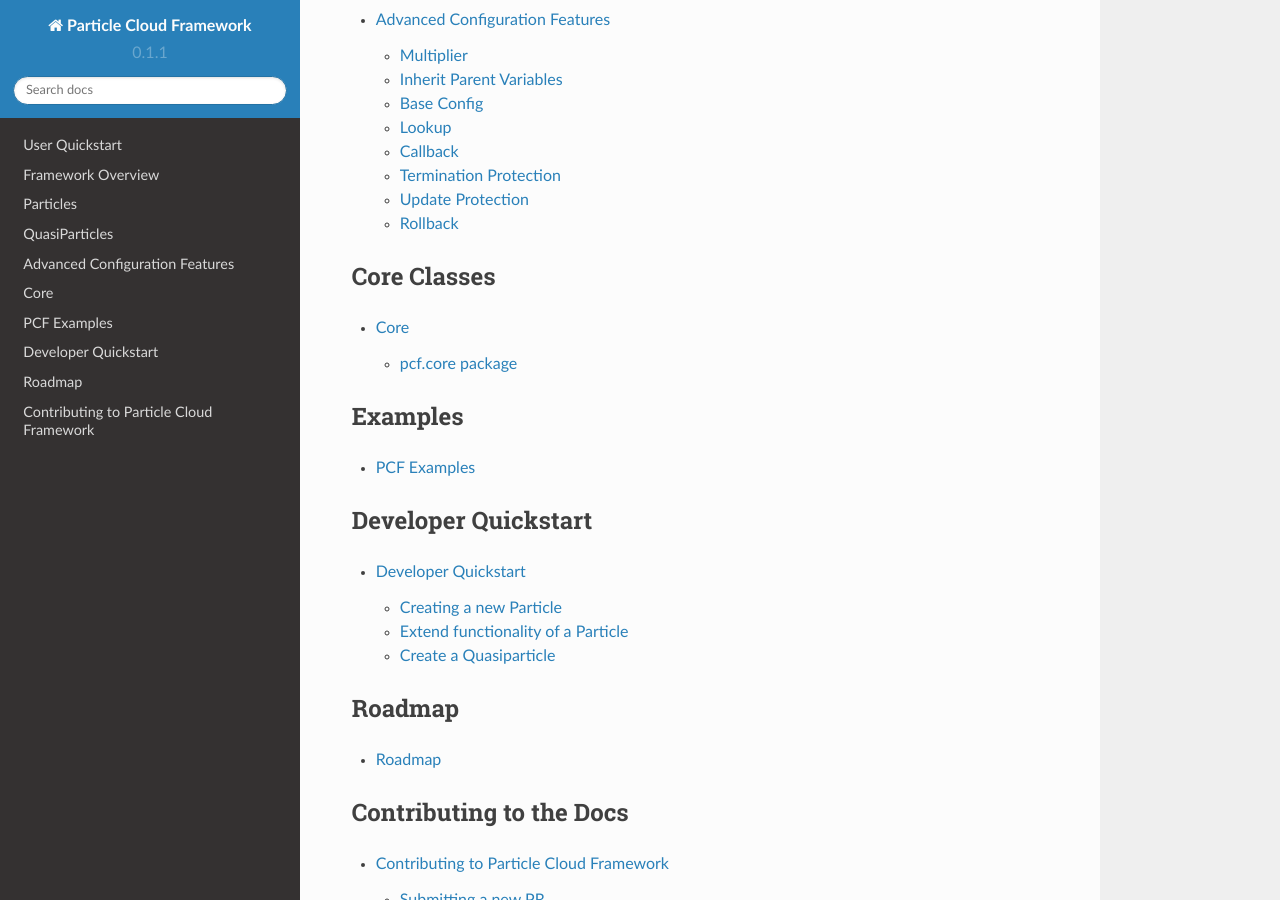
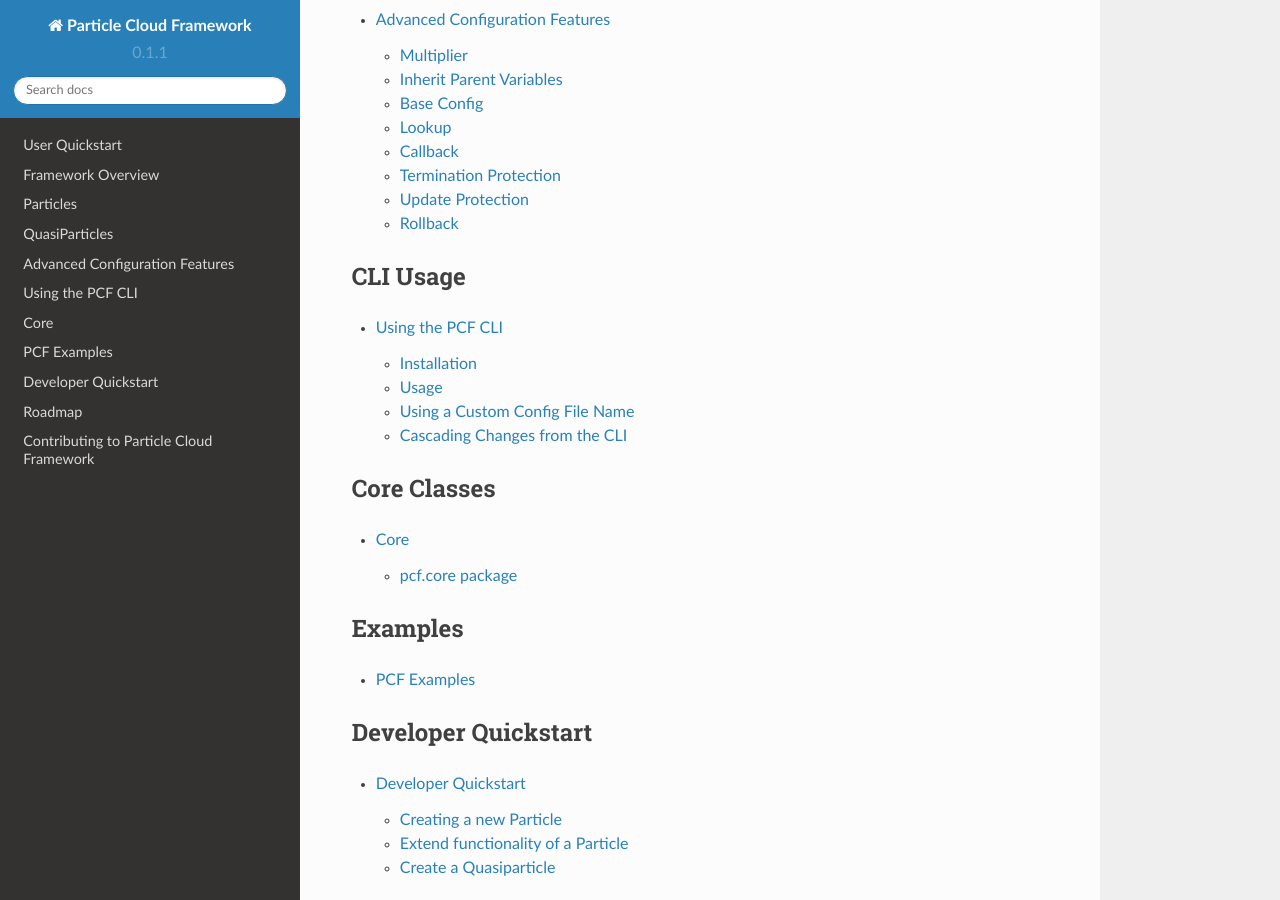
Before and after one commit to capitalone/Particle-Cloud-Framework, a Sphinx documentation site: the page built from docs/source/index.rst, in a window 1280 px wide and 900 px high, scrolled down 1692 px. Built offline with Sphinx 7.4.7 and the Read the Docs theme 2.0.0, drawn with Linux system fonts in a browser that asks for light colours; pages that are not in the unit, such as notebooks, are missing from menus; some of the changed lines change nothing that is shown.

Commit message:
Add doc for CLI usage

```diff
--- a/docs/source/index.rst
+++ b/docs/source/index.rst
@@ -65,6 +65,13 @@ Features
 
    features/features
 
+CLI Usage
+--------------------------
+.. toctree::
+   :maxdepth: 2
+
+   sections/cli
+
 Core Classes
 --------------------------
 
--- /dev/null
+++ b/docs/source/sections/cli.rst
@@ -0,0 +1,116 @@
+=================
+Using the PCF CLI
+=================
+
+Installation
+------------
+
+The CLI is packaged in the PCF Python package, so after running
+
+.. code::
+
+    pip install pcf
+
+you should be able to execute the CLI from your command line provided your
+Pip packages are available in your $PATH:
+
+.. code::
+
+    $ pcf -h
+    Usage: pcf [--version] [--help] <command> [<args>...]
+
+    Particle Cloud Framework
+
+    Options:
+    -v, --version  Show PCF version.
+    -h, --help     Show this message and exit.
+
+    Commands:
+    apply      Set a desired state and apply changes
+    run        Set desired state to 'run' and apply changes
+    stop       Set desired state to 'stopped' and apply changes
+    terminate  Set desired state to 'terminated' and apply changes
+
+Usage
+-----
+
+By default, the CLI reads Particle and Quasiparticle definitions from a JSON file named
+`pcf.json` or a YAML file named `pcf.yml` located in the current working directory.
+
+The following `pcf.json` file defines a new AWS KMS key Particle and accepts the same top-level
+fields that Particle and Quasiparticle definitions use in the PCF Python library:
+
+.. code::
+
+    {
+        "pcf_name": "kms_example",
+        "flavor": "kms_key",
+        "aws_resource": {
+            "Description": "an example key",
+            "Tags": [
+                {
+                    "TagKey": "InUse",
+                    "TagValue": false
+                }
+            ],
+            "custom_config": {
+                "key_name": "pcf_kms_example"
+            }
+        }
+    }
+
+An equivalent `pcf.yml` file would look like the following:
+
+.. code::
+
+    ---
+    pcf_name: kms_example
+    flavor: kms_key
+    aws_resource:
+      Description: an example key
+      Tags:
+        - TagKey: InUse
+          TagValue: false
+      custom_config:
+        key_name: pcf_kms_example
+
+With this pcf.json file, you can run
+
+.. code::
+
+    $ pcf run kms_example
+
+and PCF will run the `kms_key` Particle flavor's `apply` method and set the desired state
+of your Particle to `running`.
+
+You can then perform subsequent actions on the Particle's state:
+
+.. code::
+
+    $ pcf stop kms_example
+      ...
+
+    $ pcf terminate kms_example
+      ...
+
+Using a Custom Config File Name
+-------------------------------
+
+If you would like to name your config files something besides `pcf.json` or `pcf.yml`,
+specify the relative path to your file using the `--file` or `-f` option to any command
+that sets a desired state. The file must have a valid `.json` or `.yml` file extension.
+
+.. code::
+
+    $ pcf run --file dev_infra.yml
+
+
+Cascading Changes from the CLI
+------------------------------
+
+To instruct PCF to cascade changes when `apply` is called on your Particles or Quasiparticles,
+provide the `--cascade` or `-c` flag to the CLI when invoking a command that sets a desired state:
+
+.. code::
+
+    $ pcf stop --cascade my_quasiparticle
```
